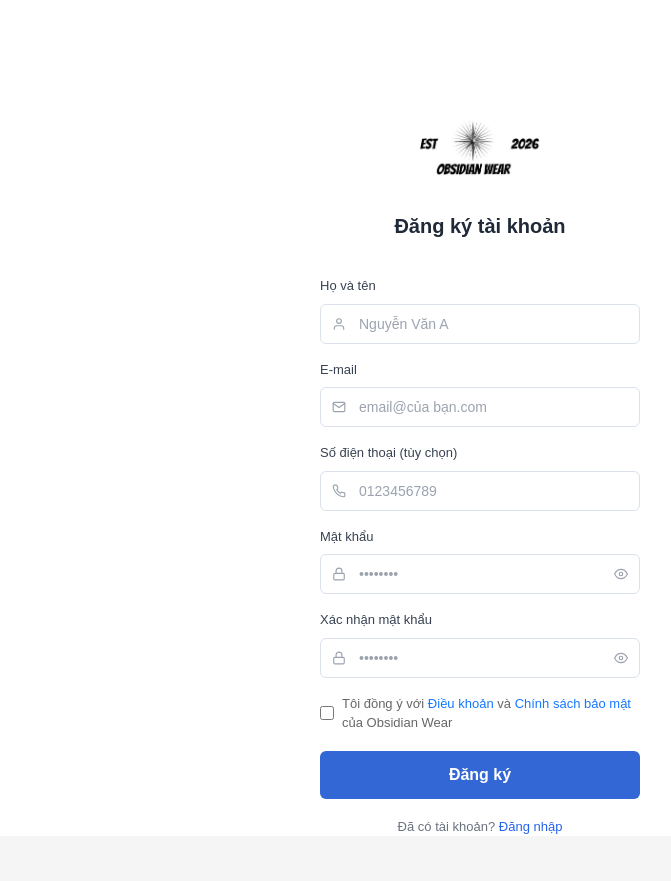
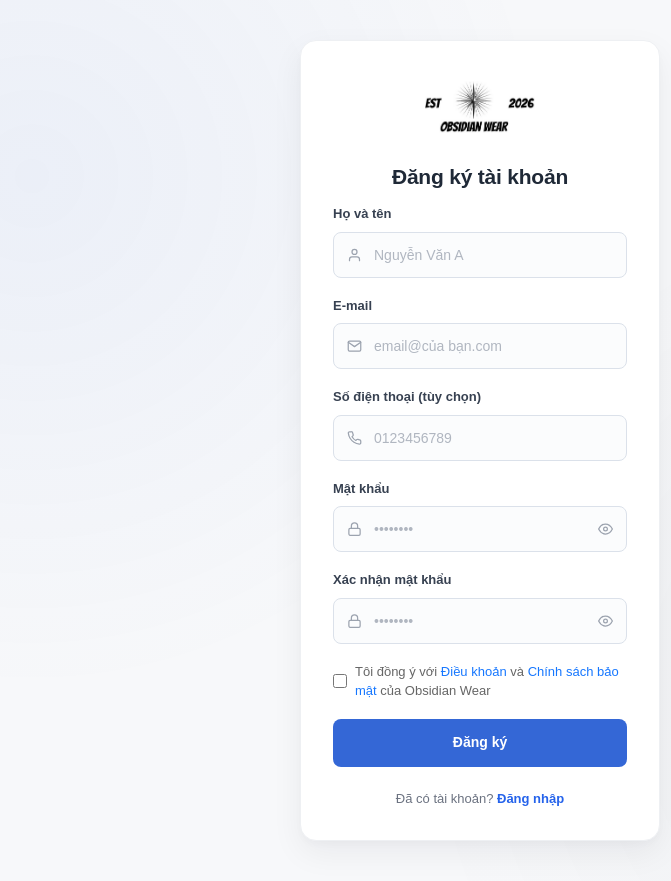
Before and after one commit to phuloi171024/Obsidian-Wear-New, a React (Vite) app in the folder client/: page /register in a window 1280 px wide. Shown: the whole page, without its empty margins (160-831 px from the left). Before the commit the page ends 836 px from the top, so only its background shows below. Built offline with nearby package versions, Linux system fonts and the light colour scheme.

Commit message:
fill dki dnhap qmk

```diff
--- a/client/src/pages/Auth.css
+++ b/client/src/pages/Auth.css
@@ -1,28 +1,42 @@
+/* ============ AUTH PAGE LAYOUT ============ */
 .auth-page{
     min-height:100vh;
     display:flex;
     justify-content:center;
-    align-items:flex-start;
-    background:#fff;
-    padding-top:120px;
+    align-items:center;
+    background:
+        radial-gradient(circle at 15% 20%, rgba(52, 103, 214, 0.06), transparent 40%),
+        radial-gradient(circle at 85% 80%, rgba(31, 41, 55, 0.04), transparent 40%),
+        #f7f8fa;
+    padding:40px 20px;
 }
 
 .auth-box{
-    width:320px;
+    width:100%;
+    max-width:360px;
+    background:#ffffff;
+    border:1px solid #eef0f3;
+    border-radius:16px;
+    box-shadow:0 4px 6px rgba(0,0,0,0.02), 0 12px 32px rgba(15,23,42,0.06);
+    padding:40px 32px 32px;
+    box-sizing:border-box;
 }
 
+/* ============ LOGO ============ */
 .auth-logo{
-    width:120px;
+    width:110px;
     display:block;
-    margin:0 auto 35px;
+    margin:0 auto 28px;
 }
 
+/* ============ HEADING ============ */
 .auth-box h2{
     text-align:center;
-    font-size:20px;
-    font-weight:700;
+    font-size:21px;
+    font-weight:800;
     color:#1f2937;
-    margin-bottom:35px;
+    letter-spacing:-0.01em;
+    margin-bottom:12px;
 }
 
 .auth-desc{
@@ -30,18 +44,19 @@
     color:#6b7280;
     font-size:14px;
     line-height:1.6;
-    margin-bottom:30px;
+    margin-bottom:28px;
 }
 
+/* ============ FORM ============ */
 .form-group{
-    margin-bottom:16px;
+    margin-bottom:18px;
 }
 
 .form-group label{
     display:block;
     margin-bottom:8px;
     font-size:13px;
-    font-weight:500;
+    font-weight:600;
     color:#374151;
 }
 
@@ -49,46 +64,74 @@
     width:100%;
     height:46px;
     border:1px solid #dbe1ea;
-    border-radius:6px;
+    border-radius:8px;
     padding:0 14px;
     font-size:14px;
     outline:none;
+    box-sizing:border-box;
+    background:#fbfcfd;
+    transition:border-color .2s, box-shadow .2s, background .2s;
+}
+
+.form-group input::placeholder{
+    color:#b0b6c0;
 }
 
 .form-group input:focus{
     border-color:#3b82f6;
+    background:#fff;
+    box-shadow:0 0 0 3px rgba(59,130,246,0.12);
 }
 
 .auth-row{
     display:flex;
     justify-content:space-between;
     align-items:center;
-    margin:12px 0 18px;
+    margin:12px 0 20px;
     font-size:13px;
 }
 
 .auth-row a{
     color:#2563eb;
     text-decoration:none;
+    font-weight:500;
+    transition:color .2s;
 }
 
+.auth-row a:hover{
+    color:#1d4ed8;
+}
+
+/* ============ SUBMIT BUTTON ============ */
 .auth-submit{
     width:100%;
     height:48px;
     border:none;
-    border-radius:6px;
+    border-radius:8px;
     background:#3467d6;
     color:white;
-    font-weight:600;
+    font-weight:700;
+    font-size:14px;
     cursor:pointer;
+    transition:background .2s, transform .1s;
 }
 
-.auth-submit:hover{
+.auth-submit:hover:not(:disabled){
     background:#2958c3;
 }
 
+.auth-submit:active:not(:disabled){
+    transform:scale(0.99);
+}
+
+.auth-submit:disabled{
+    background:#c3cbd8;
+    cursor:not-allowed;
+}
+
+/* ============ FOOTER ============ */
 .auth-footer{
-    margin-top:18px;
+    margin-top:22px;
     text-align:center;
     font-size:13px;
     color:#6b7280;
@@ -97,15 +140,22 @@
 .auth-footer a{
     color:#2563eb;
     text-decoration:none;
-    font-weight:500;
+    font-weight:600;
+    transition:color .2s;
 }
 
+.auth-footer a:hover{
+    color:#1d4ed8;
+}
+
+/* ============ CHECKBOX ============ */
 .checkbox{
     display:flex;
     align-items:center;
     gap:8px;
     font-size:13px;
     color:#666;
+    margin-bottom:18px;
 }
 
 .checkbox input{
@@ -115,23 +165,24 @@
     flex-shrink:0;
 }
 
+/* ============ INPUT WITH ICON ============ */
 .auth-box input{
     width:100%;
     height:46px;
     border:1px solid #dbe1ea;
-    border-radius:6px;
+    border-radius:8px;
     padding:0 14px;
     font-size:14px;
     outline:none;
     box-sizing:border-box;
+    background:#fbfcfd;
+    transition:border-color .2s, box-shadow .2s, background .2s;
 }
 
 .auth-box input:focus{
     border-color:#3b82f6;
-}
-
-.checkbox{
-    margin-bottom:18px;
+    background:#fff;
+    box-shadow:0 0 0 3px rgba(59,130,246,0.12);
 }
 
 .input-wrapper{
@@ -140,33 +191,34 @@
 
 .input-wrapper input{
     width:100%;
-    height:40px;
-    padding-left:38px;
+    height:46px;
+    padding-left:40px;
     padding-right:38px;
     border:1px solid #dbe1ea;
-    border-radius:6px;
+    border-radius:8px;
     box-sizing:border-box;
 }
 
 .input-icon{
     position:absolute;
-    left:12px;
+    left:14px;
     top:50%;
     transform:translateY(-50%);
     color:#9ca3af;
-    font-size:14px;
+    font-size:15px;
 }
 
 .eye-icon{
     position:absolute;
-    right:12px;
+    right:14px;
     top:50%;
     transform:translateY(-50%);
     color:#9ca3af;
-    font-size:14px;
+    font-size:15px;
     cursor:pointer;
 }
 
+/* ============ POLICY LINK ============ */
 .policy-link {
   color: #1677ff;
   text-decoration: none;
@@ -178,3 +230,10 @@
   color: #4096ff;
   text-decoration: underline;
 }
+
+/* ============ RESPONSIVE ============ */
+@media (max-width: 420px){
+    .auth-box{
+        padding:32px 24px 24px;
+    }
+}
```
